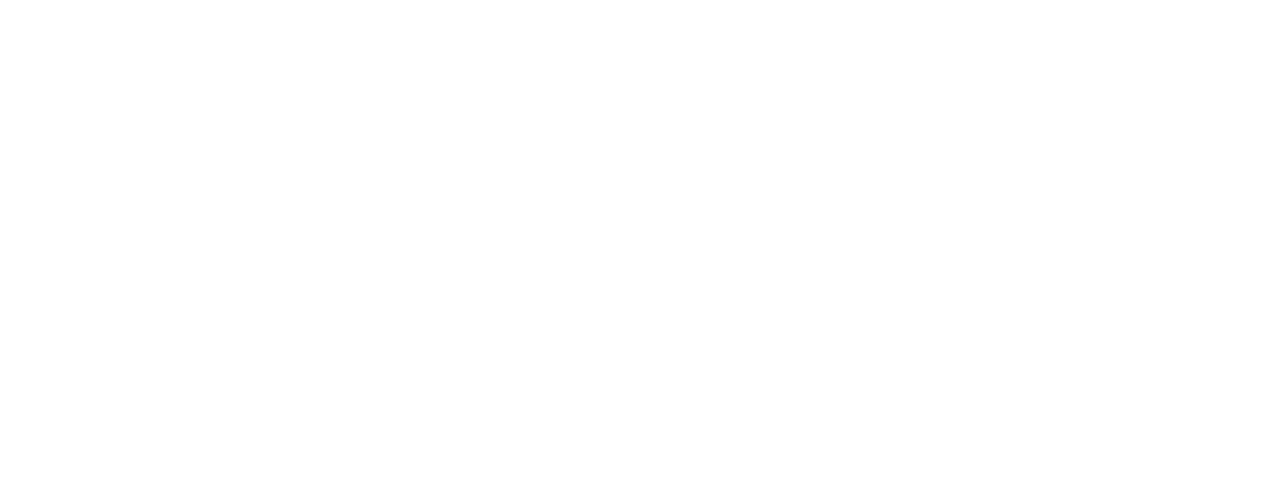
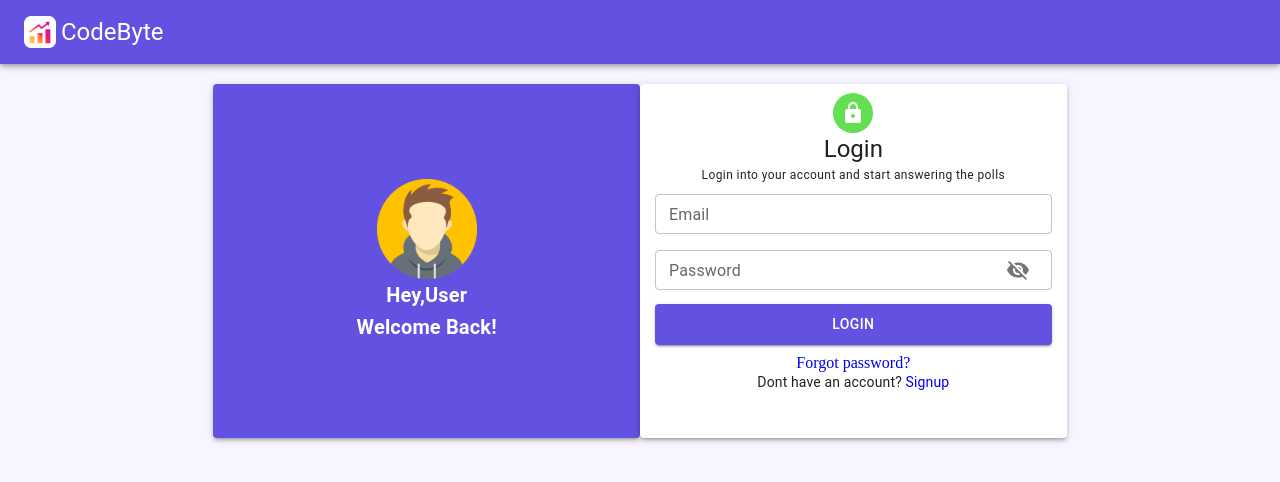
Before and after one commit to harshavardhan-sureify/codebyte-fe, a React (Create React App) app: page /login in a window 1280 px wide. Before the commit this address had no page. Shown: the top 482 px of the page. Built offline with nearby package versions, Linux system fonts and the light colour scheme.

Commit message:
created login page

```diff
--- /dev/null
+++ b/src/components/LoginPage.jsx
@@ -0,0 +1,204 @@
+import {
+  Alert,
+  AppBar,
+  Avatar,
+  Button,
+  Grid,
+  IconButton,
+  InputAdornment,
+  Paper,
+  Toolbar,
+  Typography,
+} from "@mui/material";
+
+import LockIcon from "@mui/icons-material/Lock";
+import React, { useState } from "react";
+import { theme } from "../themes/theme";
+import logo from "../images/logo.png";
+import profileImage from "../images/profileImage.png";
+import { ImagePaper, ImageText } from "./Styles";
+import { MyTextField } from "./Styles";
+import { Link } from "react-router-dom";
+import { login } from "../constants";
+import { Visibility, VisibilityOff } from "@mui/icons-material";
+const intitialize = () => {
+  return {
+    email: "",
+    password: "",
+  };
+};
+const LoginPage = () => {
+  const [loginForm, setLoginForm] = useState(intitialize());
+  const [errors, setErrors] = useState({});
+  const [submitStatus, setSubmitStatus] = useState("");
+  const [seePassword, setSeePassword] = useState(false);
+  const sendDataToServer = async (data) => {
+    try {
+      const res = await fetch(login, {
+        method: "POST",
+        headers: { "Content-Type": "application/json" },
+        body: JSON.stringify(data),
+      });
+      if (res.ok) {
+      }
+    } catch (error) {}
+  };
+  const handleChange = (e) => {
+    setLoginForm({ ...loginForm, [e.target.name]: e.target.value });
+    validations(e.target.name, e.target.value);
+  };
+  const handleSubmit = (e) => {
+    e.preventDefault();
+    if (Object.keys(errors).length !== 2) {
+      if (Object.keys(errors).length === 0) {
+        setSubmitStatus("Please enter the details");
+      } else setSubmitStatus("Please enter the details properly");
+      return;
+    }
+    for (let i in errors) {
+      if (errors[i] !== "") {
+        setSubmitStatus("Please enter the details properly");
+        return;
+      }
+    }
+    sendDataToServer(loginForm);
+  };
+  const validations = (name, value) => {
+    let message = "";
+    value = value.trim();
+    switch (name) {
+      case "email":
+        if (!value) {
+          message = "Email is required";
+        } else if (
+          !/^[a-zA-Z0-9._%+-]+@[a-zA-Z0-9.-]+\.[a-zA-Z]{2,}$/.test(value)
+        ) {
+          message = "Email is not valid";
+        }
+        break;
+      case "password":
+        if (!value) {
+          message = "Password is required";
+        } else if (value.length < 8) {
+          message = "Password length should be atleast 8";
+        } else if (
+          !/(?=.*[a-z])(?=.*[A-Z])(?=.*\d)(?=.*[!@#$%^&*()])/.test(value)
+        ) {
+          message =
+            "Password must contain atleast one upper,one lower,one digit and one special character";
+        }
+        break;
+      default:
+    }
+    setErrors({ ...errors, [name]: message });
+  };
+  return (
+    <Grid
+      sx={{
+        backgroundColor: theme.palette.bColor.main,
+        minHeight: "100vh",
+      }}
+    >
+      <AppBar position="sticky">
+        <Toolbar>
+          <img src={logo} alt="" width="32px" heigth="32px" />
+          <Typography variant="h5" sx={{ marginLeft: "5px" }}>
+            CodeByte
+          </Typography>
+        </Toolbar>
+      </AppBar>
+      <Grid container sx={{ display: "flex", justifyContent: "center" }}>
+        <Grid item xs={6} md={6} lg={4}>
+          <ImagePaper elevation={3} align={"center"}>
+            <img src={profileImage} alt="" width="100px" height="100px" />
+            <ImageText variant="h6">Hey,User</ImageText>
+            <ImageText variant="h6">Welcome Back!</ImageText>
+          </ImagePaper>
+        </Grid>
+        <Grid item xs={6} md={6} lg={4}>
+          <Paper
+            elevation={3}
+            sx={{ padding: "2px 15px", margin: "20px 0px", height: "100%" }}
+            align={"center"}
+          >
+            {submitStatus && (
+              <Alert severity="error">
+                {/* <Typography variant="p">{submitStatus}</Typography> */}
+                {submitStatus}
+              </Alert>
+            )}
+            <Avatar
+              sx={{
+                backgroundColor: theme.palette.success.main,
+                marginTop: "7px",
+              }}
+            >
+              <LockIcon></LockIcon>
+            </Avatar>
+            <Typography variant="h5">Login</Typography>
+            <Typography variant="caption">
+              Login into your account and start answering the polls
+            </Typography>
+            <form onSubmit={handleSubmit}>
+              <MyTextField
+                fullWidth
+                label="Email"
+                placeholder="Enter your Email"
+                size="small"
+                name="email"
+                onChange={handleChange}
+                error={!!errors.email}
+                helperText={errors.email}
+              ></MyTextField>
+              <MyTextField
+                fullWidth
+                label="Password"
+                placeholder="Enter your Password"
+                size="small"
+                type={seePassword ? "text" : "password"}
+                name="password"
+                onChange={handleChange}
+                error={!!errors.password}
+                helperText={errors.password}
+                InputProps={{
+                  endAdornment: (
+                    <InputAdornment position="end">
+                      <IconButton onClick={() => setSeePassword(!seePassword)}>
+                        {seePassword ? <Visibility /> : <VisibilityOff />}
+                      </IconButton>
+                    </InputAdornment>
+                  ),
+                }}
+              ></MyTextField>
+              <Button
+                type="submit"
+                fullWidth
+                variant="contained"
+                sx={{
+                  padding: "8.3px 0px",
+                  marginBottom: "9px",
+                  marginTop: "6px",
+                }}
+              >
+                Login
+              </Button>
+              <Typography variant="p">
+                <Link to="/forgotpassword" style={{ textDecoration: "none" }}>
+                  Forgot password?
+                </Link>
+              </Typography>
+              <Typography variant="body2">
+                Dont have an account?{" "}
+                <Link to="/" style={{ textDecoration: "none" }}>
+                  Signup
+                </Link>
+              </Typography>
+            </form>
+          </Paper>
+        </Grid>
+      </Grid>
+    </Grid>
+  );
+};
+
+export default LoginPage;
--- a/src/components/SignupPage.jsx
+++ b/src/components/SignupPage.jsx
@@ -20,6 +20,7 @@ import profileImage from "../images/profileImage.png";
 import logo from "../images/logo.png";
 import { ImagePaper } from "./Styles";
 import { ImageText } from "./Styles";
+import { Link } from "react-router-dom";
 let message = "";
 
 const initialize = () => {
@@ -119,6 +120,7 @@ const SignupPage = () => {
           message = "Password not match";
         }
         break;
+      default:
     }
 
     setErrors({ ...error, [clickedField]: message });
@@ -246,7 +248,7 @@ const SignupPage = () => {
                   Create account
                 </Button>
                 <Typography variant="p">
-                  Already have account? <a href="">Signin</a>
+                  Already have account? <Link style={{ textDecoration:"none"}} to="/login">Login</Link>
                 </Typography>
               </Grid>
             </form>
--- a/src/components/routes/AppRoutes.jsx
+++ b/src/components/routes/AppRoutes.jsx
@@ -2,12 +2,14 @@ import React from "react";
 import { Routes, Route } from "react-router-dom";
 import SignupPage from "../SignupPage";
 import PollCreate from "../PollCreation";
+import LoginPage from "../LoginPage";
 
 const AppRoutes = () => {
   return (
     <Routes>
       <Route path="/" element={<SignupPage />}></Route>
       <Route path="/create" element={<PollCreate />}></Route>
+      <Route path="/login" element={ <LoginPage/>} />
     </Routes>
   );
 };
--- a/src/constants.js
+++ b/src/constants.js
@@ -1,6 +1,8 @@
-const GO_BASE_URL = "http://localhost:8080/api/v1";
-const PHP_BASE_URL = "http://localhost/api/v1";
+const GO_BASE_URL = "http://localhost:8080/api/v1/";
+const PHP_BASE_URL = "http://localhost/api/v1/";
 
 const createPollApi = PHP_BASE_URL + "createpoll";
+const signUp = GO_BASE_URL + "signup";
+const login = GO_BASE_URL + "login";
 
-export { createPollApi,GO_BASE_URL,PHP_BASE_URL };
+export { createPollApi, GO_BASE_URL, PHP_BASE_URL ,signUp,login};
```
